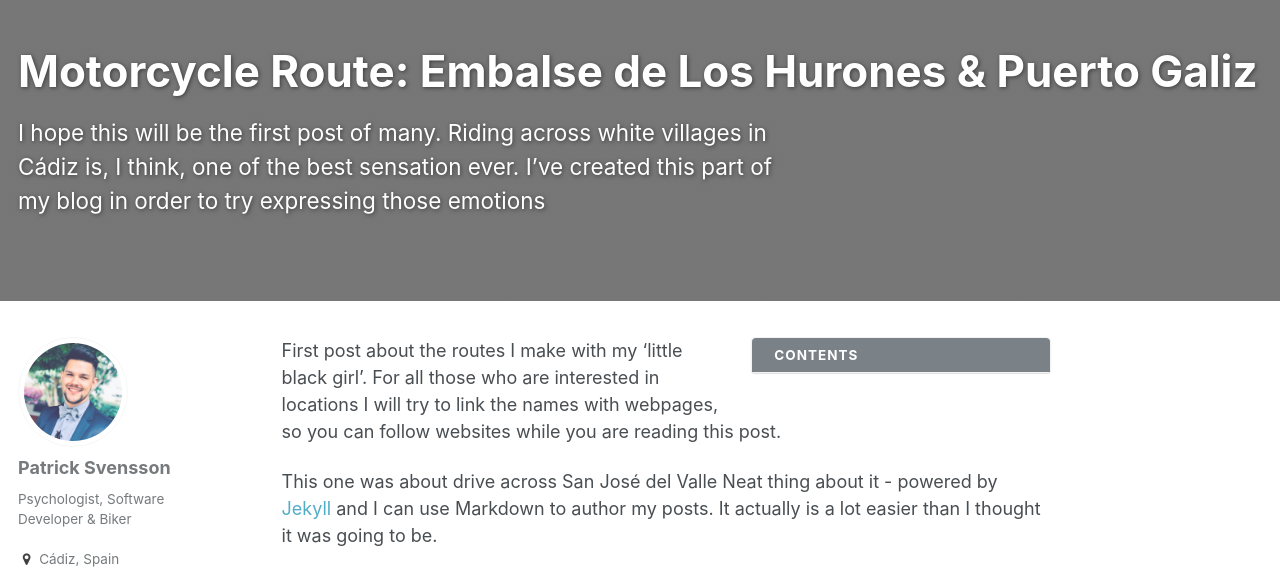
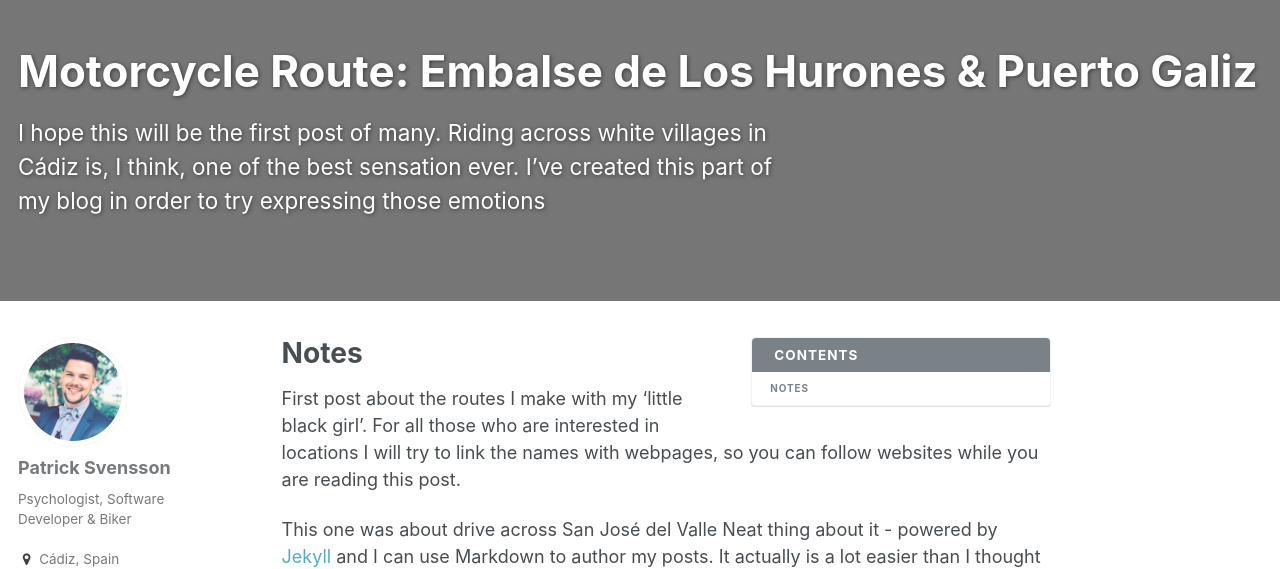
Before and after one commit to Patrickusaf/patrickusaf, a Jekyll site: the page built from _posts/2018-06-25-motorcycle-route-embalse-hurones-puerto-galiz.md, in a window 1280 px wide and 900 px high, cut to the strip 104-673 px from the top of the window. Built offline with Jekyll 4.4.1, drawn with Linux system fonts in a browser that asks for light colours; comment, search, counter and statistics services are not loaded.

Commit message:
Update 2018-06-25-motorcycle-route-embalse-hurones-puerto-galiz.md

```diff
--- a/_posts/2018-06-25-motorcycle-route-embalse-hurones-puerto-galiz.md
+++ b/_posts/2018-06-25-motorcycle-route-embalse-hurones-puerto-galiz.md
@@ -25,6 +25,8 @@ hurones-puerto-galiz:
 
 {% include toc title="Contents" icon="none" %}
 
+# Notes
+
 First post about the routes I make with my 'little black girl'.
 For all those who are interested in locations I will try to link the names with webpages, so you can follow websites while you are reading this post.
 
```
